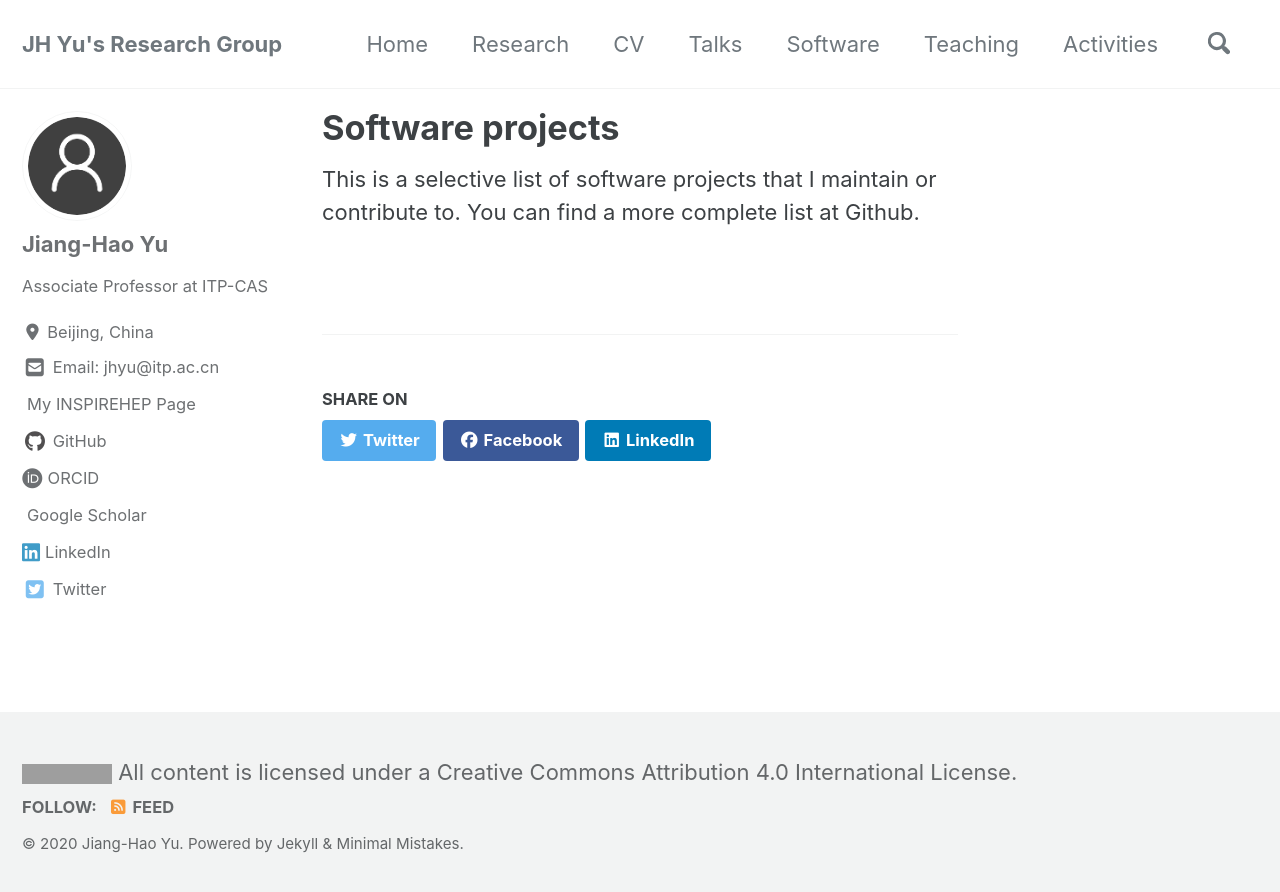
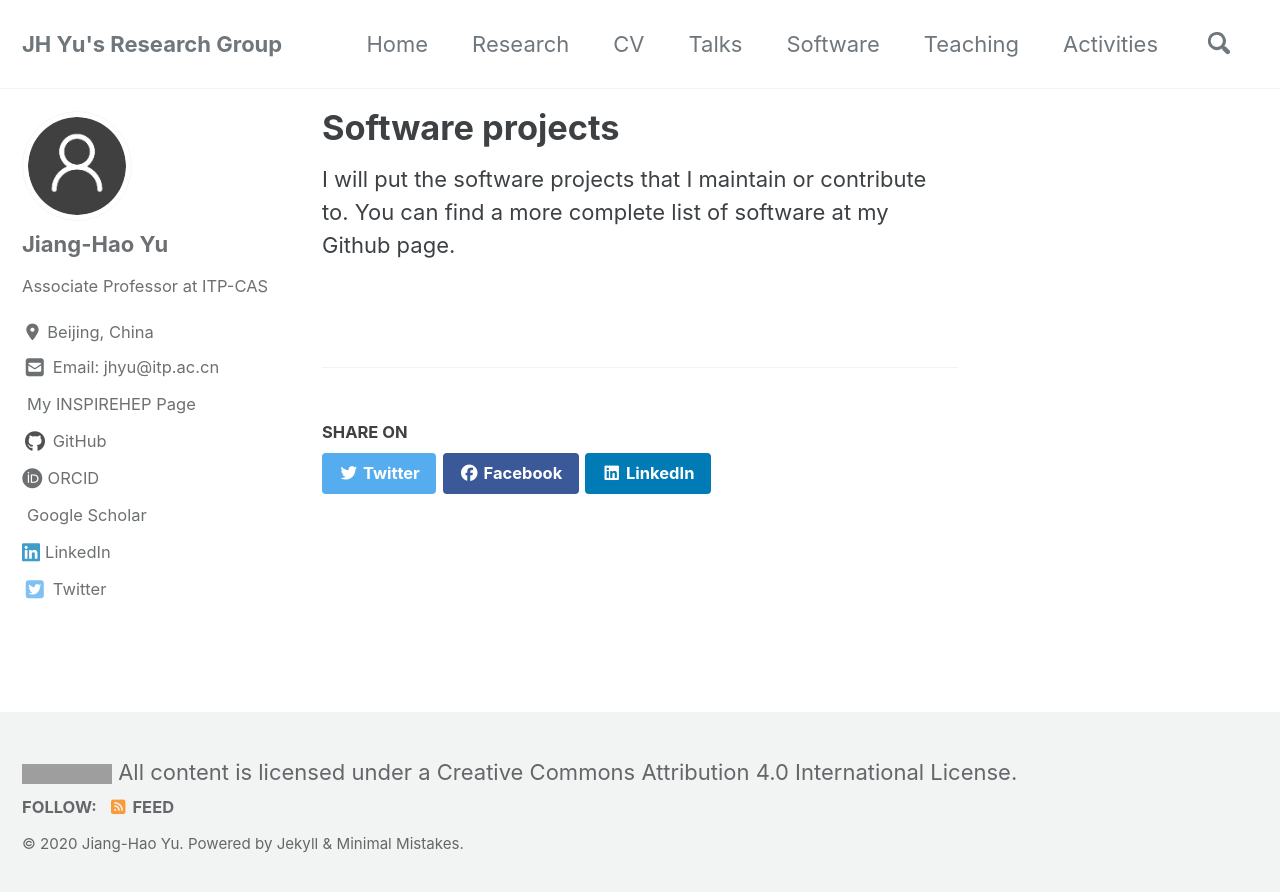
Before and after one commit to jhyu-itp/jhyu-itp.github.io, a Jekyll site: the page built from _pages/software.md, in a window 1280 px wide. Shown: the top 892 px of the page. Built offline with Jekyll 4.4.1, drawn with Linux system fonts in a browser that asks for light colours; cached includes are drawn as plain includes; nearby versions of some CDN libraries; a style sheet for code colours, icons or effects is not loaded; grey boxes are pictures that could not be loaded.

Commit message:
Update software.md

```diff
--- a/_pages/software.md
+++ b/_pages/software.md
@@ -6,5 +6,4 @@ layout: software
 ---
 
 
-This is a selective list of software projects that I maintain
-or contribute to. You can find a more complete list at Github.
+I will put the software projects that I maintain or contribute to. You can find a more complete list of software at my Github page.
```
